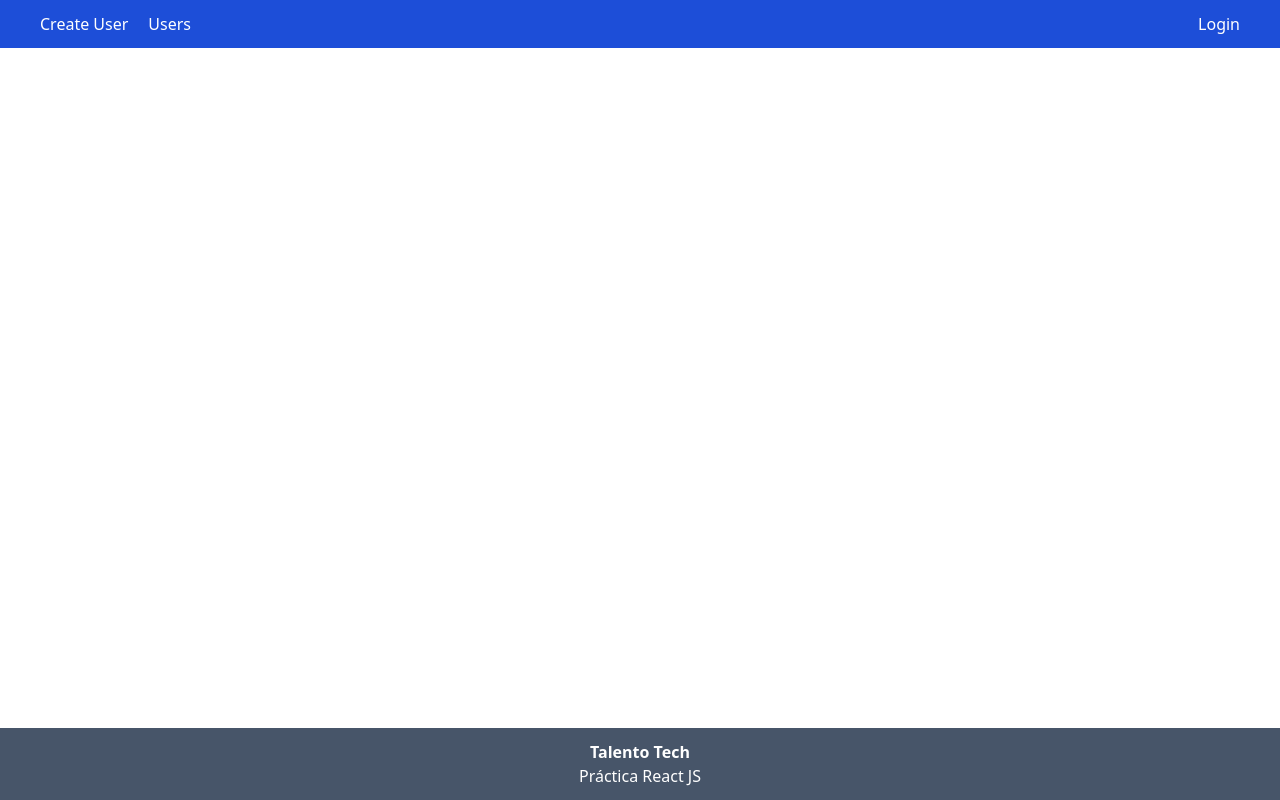
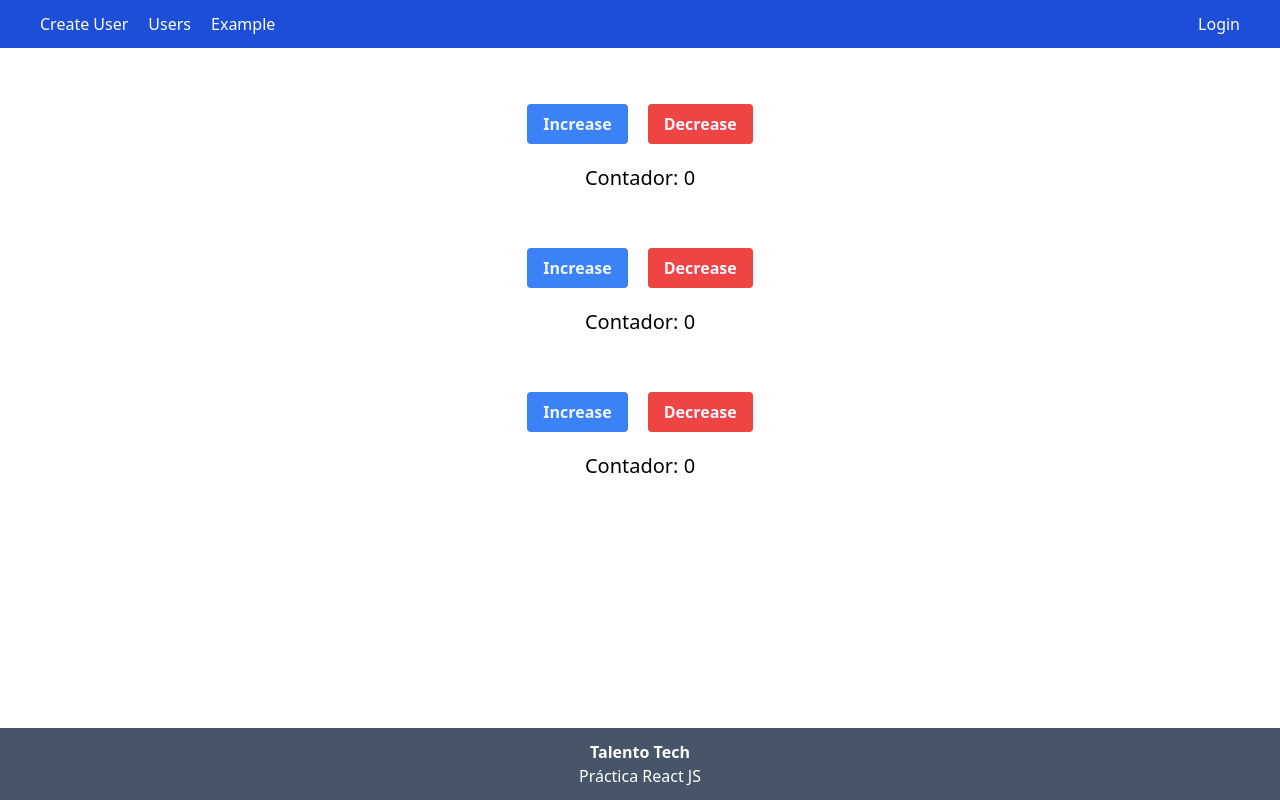
Before and after one commit to oscarfgutierrezo/talento-tech_react, a React (Vite) app: page /example in a window 1280 px wide. Built offline with nearby package versions, Linux system fonts and the light colour scheme.

Commit message:
Add: store con redus & numberSlice

```diff
--- a/package.json
+++ b/package.json
@@ -10,9 +10,11 @@
     "preview": "vite preview"
   },
   "dependencies": {
+    "@reduxjs/toolkit": "^2.2.1",
     "eslint-config-prettier": "^9.1.0",
     "react": "^18.2.0",
     "react-dom": "^18.2.0",
+    "react-redux": "^9.1.0",
     "react-router-dom": "^6.22.3"
   },
   "devDependencies": {
--- a/src/App.tsx
+++ b/src/App.tsx
@@ -4,6 +4,7 @@ import { Header } from '../src/components/Header'
 import { UserForm } from '../src/components/user/UserForm'
 import { UserList } from '../src/components/user/UserList'
 import { Login } from '../src/components/login/Login'
+import { Example } from '../src/components/Example'
 import { BrowserRouter, Route, Routes } from 'react-router-dom'
 
 const App = () => {
@@ -14,6 +15,7 @@ const App = () => {
         <Routes>
           <Route path="/user" element={<UserList />} />
           <Route path="/create-user" element={<UserForm />} />
+          <Route path="/example" element={<Example/> } />
           <Route path="/login" element={<Login />} />
         </Routes>
       <Footer/>
--- /dev/null
+++ b/src/components/Example.jsx
@@ -0,0 +1,11 @@
+import { ButtonExample } from "../components/Example/ButtonExample";
+
+export const Example = () => {
+  return (
+    <>
+      <ButtonExample />
+      <ButtonExample />
+      <ButtonExample />
+    </>
+  );
+};
--- /dev/null
+++ b/src/components/Example/ButtonExample.jsx
@@ -0,0 +1,27 @@
+import { useSelector, useDispatch } from "react-redux";
+import { decreaseNumber, increaseNumber } from "../features/numberSlice";
+
+export const ButtonExample = () => {
+  const number = useSelector((state) => state.number.value);
+  const dispatch = useDispatch();
+
+  return (
+    <>
+      <div className="pt-14 flex justify-center gap-5">
+        <button
+          className="bg-blue-500 hover:bg-blue-700 rounded text-blue-50 font-bold py-2 px-4 transition-all duration-300"
+          onClick={() => dispatch(increaseNumber())}
+        >
+          Increase
+        </button>
+        <button
+          className="bg-red-500 hover:bg-red-700 rounded text-blue-50 font-bold py-2 px-4 transition-all duration-300"
+          onClick={() => dispatch(decreaseNumber())}
+        >
+          Decrease
+        </button>
+      </div>
+      <p className="text-xl pt-5 text-center">{`Contador: ${number}`}</p>
+    </>
+  );
+};
--- a/src/components/Header.jsx
+++ b/src/components/Header.jsx
@@ -20,6 +20,14 @@ export const Header = () => {
             Users
           </Link>
         </li>
+        <li>
+          <Link
+            className="transition-all duration-300 hover:text-yellow-300"
+            to="/example"
+          >
+            Example
+          </Link>
+        </li>
       </ul>
       <Link
         className="transition-all duration-300 hover:text-yellow-300"
--- /dev/null
+++ b/src/components/features/numberSlice.js
@@ -0,0 +1,19 @@
+import { createSlice } from "@reduxjs/toolkit";
+
+const numberSlice = createSlice({
+  name: "number",
+  initialState: {
+    value: 0,
+  },
+  reducers: {
+    increaseNumber: (state) => {
+      state.value += 1;
+    },
+    decreaseNumber: (state) => {
+      state.value -= 1;
+    },
+  },
+});
+
+export const { increaseNumber, decreaseNumber } = numberSlice.actions;
+export default numberSlice.reducer;
--- a/src/main.tsx
+++ b/src/main.tsx
@@ -2,9 +2,13 @@ import React from 'react'
 import ReactDOM from 'react-dom/client'
 import App from './App.tsx'
 import './index.css'
+import { Provider } from 'react-redux'
+import store from "./store.js"
 
 ReactDOM.createRoot(document.getElementById('root')!).render(
   <React.StrictMode>
-    <App />
+    <Provider store={store}>
+      <App />
+    </Provider>
   </React.StrictMode>,
 )
--- /dev/null
+++ b/src/store.js
@@ -0,0 +1,10 @@
+import { configureStore } from "@reduxjs/toolkit";
+import numberReducer from "./components/features/numberSlice";
+
+const store = configureStore({
+  reducer: {
+    number: numberReducer,
+  },
+});
+
+export default store;
```
Also changed, not shown: 1 other file (tests, documents, lock files or other folders).
